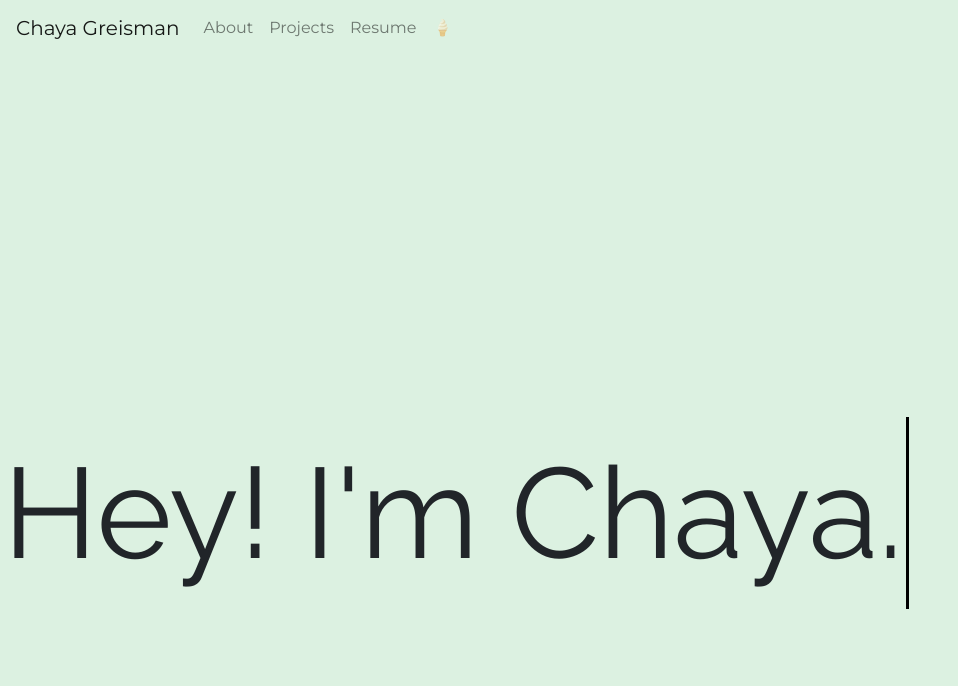
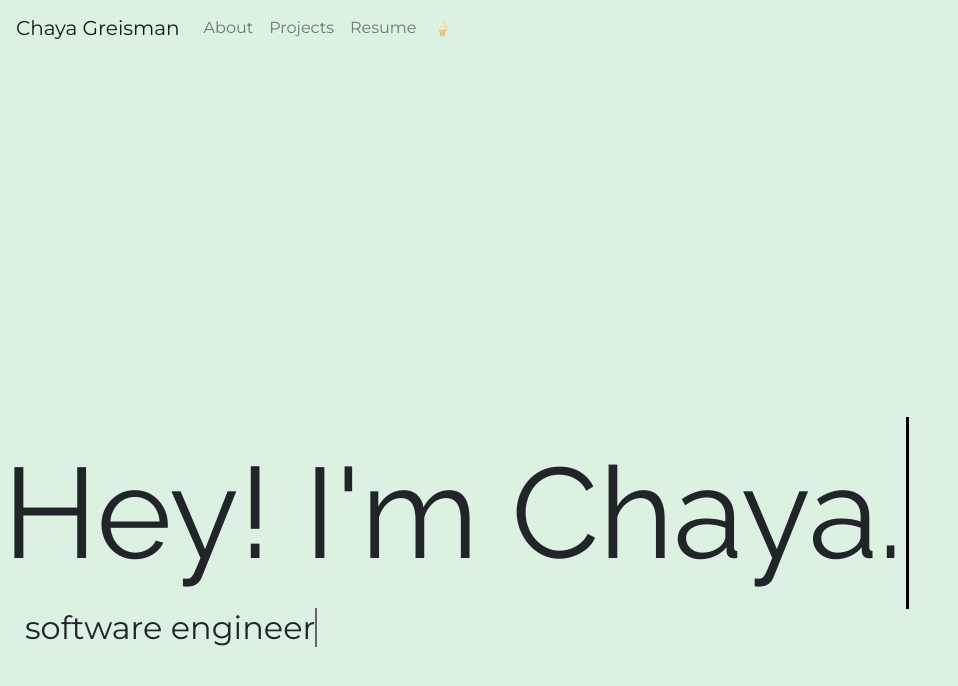
Before and after one commit to ChayaGreisman/personal-site, a React (Create React App) app: page / in a window 1280 px wide. Shown: the top 686 px of the page, without its empty margins (0-958 px from the left). Built offline with nearby package versions, Linux system fonts and the light colour scheme.

Commit message:
projects

```diff
--- a/src/App.css
+++ b/src/App.css
@@ -29,11 +29,8 @@
   color: #61dafb;
 }
 
-/* <nav class="   bg-light fixed-top" style="width: 100%;"><a href="#home" class="navbar-brand">Chaya Greisman</a><button aria-controls="responsive-navbar-nav" type="button" aria-label="Toggle navigation" class="navbar-toggler collapsed"><span class="navbar-toggler-icon"></span></button><div class="navbar-collapse collapse" id="responsive-navbar-nav"><div class="mr-auto navbar-nav"><a href="#about" data-rb-event-key="#about" class="nav-link">About</a><a href="#pricing" data-rb-event-key="#pricing" class="nav-link">Pricing</a><a href="#" class="nav-link" role="button">🍦</a></div></div></nav>
-
-nav.navbar.navbar-expand-lg.navbar-light. */
-
 a.nav-link {
+  color: black;
   padding: 0;
   background-image: linear-gradient(to right, rgba(255,255,255,0) 50%, #ffffff 50%);
   background-position: -0% 0;
@@ -65,18 +62,11 @@ div.modal{
 
 
 div.modal-content{
-
-
   width:inherit;
   max-width:inherit;
-
   height:inherit;
-
   margin: 0 auto;
   pointer-events:all;
-
-  /* height: 30em;
-  width: 30em; */
   padding: 7em;
   border: none;
   background-color: #ffffff00;
@@ -84,7 +74,6 @@ div.modal-content{
   background-repeat: no-repeat;
   background-attachment: fixed;
   background-position: center;
-
 }
 
 .modal-backdrop {
@@ -149,6 +138,11 @@ div.fade.in.modal {
              animated-cursor 600ms steps(29,end) infinite;
 }
 
+.changing-text{
+  margin-left: 25px;
+  text-align: left;
+}
+
 
 @keyframes animated-text{
   from{width: 0;}
--- a/src/App.js
+++ b/src/App.js
@@ -5,6 +5,7 @@ import NavBar from './components/Nav';
 import IceCreamModal from './components/IceCreamModal';
 import HomeContainer from './containers/HomeContainer';
 import AboutContainer from './containers/AboutContainer';
+import ProjectsContainer from './containers/ProjectsContainer';
 
 
 function App() {
@@ -25,7 +26,7 @@ function App() {
           {/* <Route exact  path ='/rooms/:id' render={routerProps=><RoomPage {...routerProps} rooms={this.state.rooms} currentUser={this.state.currentUser} handleDeleteRoom={this.handleDeleteRoom} handleNewRoomPhoto={this.handleNewRoomPhoto}/>}/>  */}
           <Route exact path="/" component= {HomeContainer} />
           <Route exact path="/about" component= {AboutContainer} />
-          {/* <Route exact path="/projects" component= {ProjectsContainer} /> */}
+          <Route exact path="/projects" component= {ProjectsContainer} />
         </Switch>
         </React.Fragment>
       </Router>
--- a/src/components/Nav.js
+++ b/src/components/Nav.js
@@ -13,8 +13,8 @@ function NavBar(props){
         <Navbar.Collapse id="responsive-navbar-nav">
             <Nav className="mr-auto">
                 <Nav.Link href="#" onClick={()=>props.history.push('/about')}>About</Nav.Link>
-                <Nav.Link href="#">Projects</Nav.Link>
-                <Nav.Link href="#">Resume</Nav.Link>
+                <Nav.Link href="#" onClick={()=>props.history.push('/projects')}>Projects</Nav.Link>
+                <Nav.Link href="#" onClick={()=>window.open('https://drive.google.com/file/d/1-UW792IFW4Q2_RW4gLTDFcW-N_WYFcUZ/view?usp=sharing','_blank')}>Resume</Nav.Link>
                 <Nav.Link href="#" onClick={props.handleShow}>🍦</Nav.Link>
             </Nav>
         </Navbar.Collapse>
--- a/src/components/SmallTypingText.js
+++ b/src/components/SmallTypingText.js
@@ -61,13 +61,13 @@ function SmallTypingText(){
 
 
   return (
-      <h4>
+      <h2 className="changing-text">
         <span
           className="txt-rotate"
           data-period="2000"
           data-rotate='[ "software engineer", "knowledge junkie", "self taught gymnast", "ice cream enthusiast", "creator" ]'>
         </span>
-      </h4>
+      </h2>
   );
 }
 
--- a/src/containers/AboutContainer.js
+++ b/src/containers/AboutContainer.js
@@ -2,6 +2,7 @@ import React from 'react';
 import SmallTypingText from '../components/SmallTypingText';
 
 function AboutContainer(){
+
   return (
     <React.Fragment>
         <img src="./mepic2.png" alt="chaya-greisman" className="chaya-greisman-pic"/>
--- a/src/containers/HomeContainer.js
+++ b/src/containers/HomeContainer.js
@@ -1,11 +1,13 @@
 import React from 'react';
 import MainTypingText from '../components/MainTypingText';
-
-
+import SmallTypingText from '../components/SmallTypingText';
 
 function HomeContainer(){
   return (
-    <MainTypingText/>
+    <React.Fragment>
+        <MainTypingText/>
+        <SmallTypingText/>
+    </React.Fragment>
   );
 }
 
--- /dev/null
+++ b/src/containers/ProjectsContainer.js
@@ -0,0 +1,17 @@
+import React from 'react';
+
+
+function ProjectsContainer(){
+
+  return (
+
+        <div style={{backgroundColor: 'white', margin: '10px', borderRadius: '15px'}}>
+          sfvfisbvbdfvbsuk
+
+          <img src='./goodnightmoon.gif' alt="goodnight-moon"/>
+        </div>
+
+  );
+}
+
+export default ProjectsContainer;
```
Also changed, not shown: public/goodnightmoon.gif (added).
